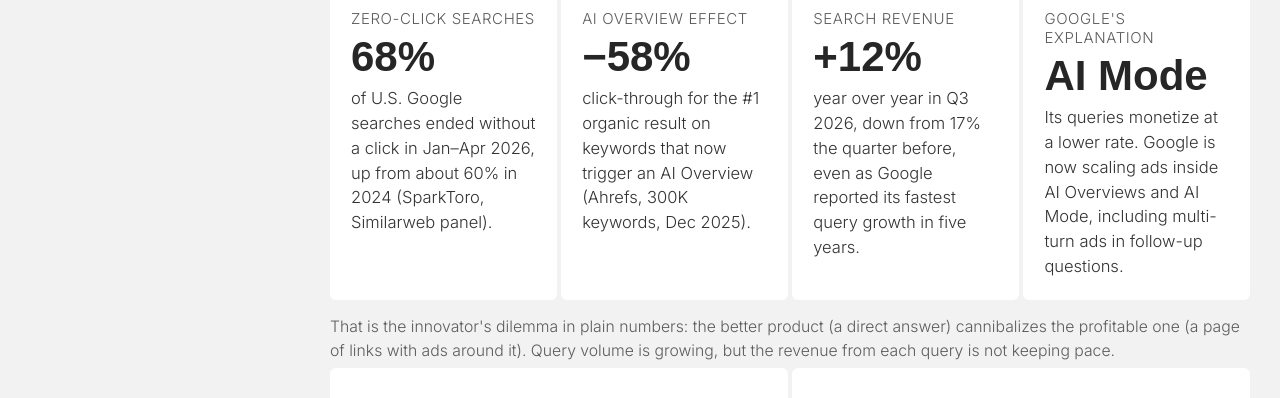
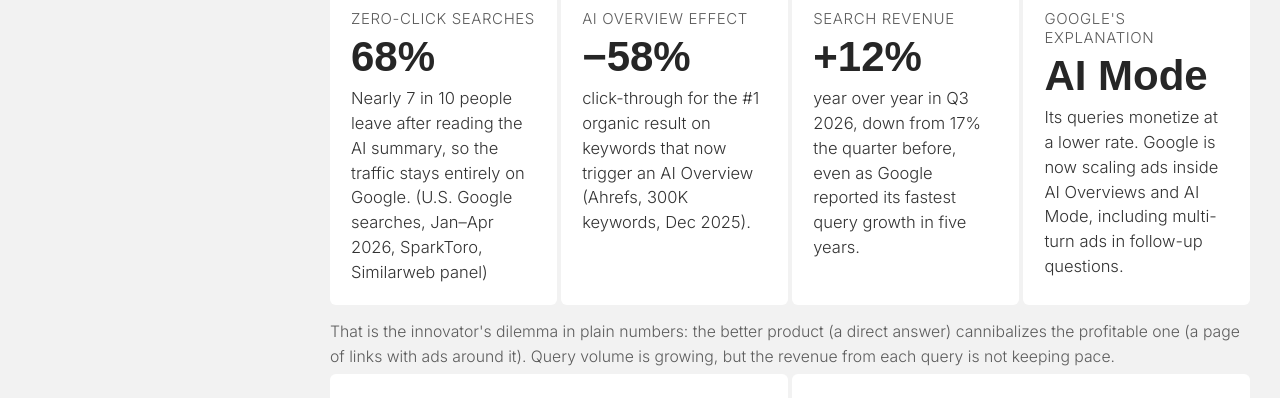
Before and after one commit to ss22169a/sylviaho-portfolio, a plain HTML site: page search-dilemma.html in a window 1280 px wide. Shown: the part 773-1171 px from the top of the page. Drawn offline with Linux system fonts and the light colour scheme; a web font is replaced by a local one.

Commit message:
Search page: rewrite zero-click stat caption (EN/ZH)
Co-Authored-By: Claude Opus 5.5 <noreply@anthropic.com>
Claude-Session: https://claude.ai/code/session_01TeN3ZgBwQDuWFtQzaQ7w5z

```diff
--- a/search-dilemma.html
+++ b/search-dilemma.html
@@ -94,7 +94,7 @@
       <section class="section">
         <div class="section-head"><h2>1 · Key numbers</h2></div>
         <div class="fn-lenses">
-          <div class="fn-lens"><span class="fn-k">Zero-click searches</span><b>68%</b><small>of U.S. Google searches ended without a click in Jan–Apr 2026, up from about 60% in 2024 (SparkToro, Similarweb panel).</small></div>
+          <div class="fn-lens"><span class="fn-k">Zero-click searches</span><b>68%</b><small>Nearly 7 in 10 people leave after reading the AI summary, so the traffic stays entirely on Google. (U.S. Google searches, Jan–Apr 2026, SparkToro, Similarweb panel)</small></div>
           <div class="fn-lens"><span class="fn-k">AI Overview effect</span><b>−58%</b><small>click-through for the #1 organic result on keywords that now trigger an AI Overview (Ahrefs, 300K keywords, Dec 2025).</small></div>
           <div class="fn-lens"><span class="fn-k">Search revenue</span><b>+12%</b><small>year over year in Q3 2026, down from 17% the quarter before, even as Google reported its fastest query growth in five years.</small></div>
           <div class="fn-lens"><span class="fn-k">Google's explanation</span><b>AI Mode</b><small>Its queries monetize at a lower rate. Google is now scaling ads inside AI Overviews and AI Mode, including multi-turn ads in follow-up questions.</small></div>
```
Also changed, not shown: zh/search-dilemma.html (+1 -1 lines), tools/i18n/tr/07_search.txt.
